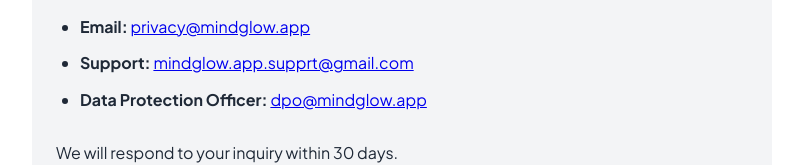
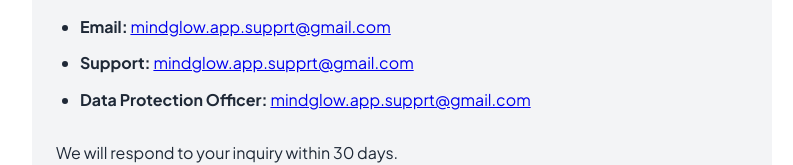
Before and after one commit to Alperenciftlikci/mindglow, a plain HTML site: page privacy.html in a window 1280 px wide. Shown: the part 7021-7186 px from the top of the page, without its empty margins (238-1031 px from the left). Drawn offline with Linux system fonts and the light colour scheme.

Commit message:
Update all email addresses to single support email

```diff
--- a/privacy.html
+++ b/privacy.html
@@ -408,7 +408,7 @@
                 <li>Right to non-discrimination for exercising privacy rights</li>
             </ul>
 
-            <p>To exercise any of these rights, please contact us at <a href="mailto:privacy@mindglow.app">privacy@mindglow.app</a></p>
+            <p>To exercise any of these rights, please contact us at <a href="mailto:mindglow.app.supprt@gmail.com">mindglow.app.supprt@gmail.com</a></p>
 
             <h2>7. Children's Privacy</h2>
             <p>MindGlow is rated 17+ and is not intended for children under 17 years of age. We do not knowingly collect personal information from individuals under 17. If we discover that we have inadvertently collected information from someone under 17, we will delete it immediately.</p>
@@ -453,9 +453,9 @@
             <div class="contact-info">
                 <p>If you have any questions, concerns, or requests regarding this Privacy Policy or our data practices, please contact us:</p>
                 <ul>
-                    <li><strong>Email:</strong> <a href="mailto:privacy@mindglow.app">privacy@mindglow.app</a></li>
+                    <li><strong>Email:</strong> <a href="mailto:mindglow.app.supprt@gmail.com">mindglow.app.supprt@gmail.com</a></li>
                     <li><strong>Support:</strong> <a href="mailto:mindglow.app.supprt@gmail.com">mindglow.app.supprt@gmail.com</a></li>
-                    <li><strong>Data Protection Officer:</strong> <a href="mailto:dpo@mindglow.app">dpo@mindglow.app</a></li>
+                    <li><strong>Data Protection Officer:</strong> <a href="mailto:mindglow.app.supprt@gmail.com">mindglow.app.supprt@gmail.com</a></li>
                 </ul>
                 <p>We will respond to your inquiry within 30 days.</p>
             </div>
```
